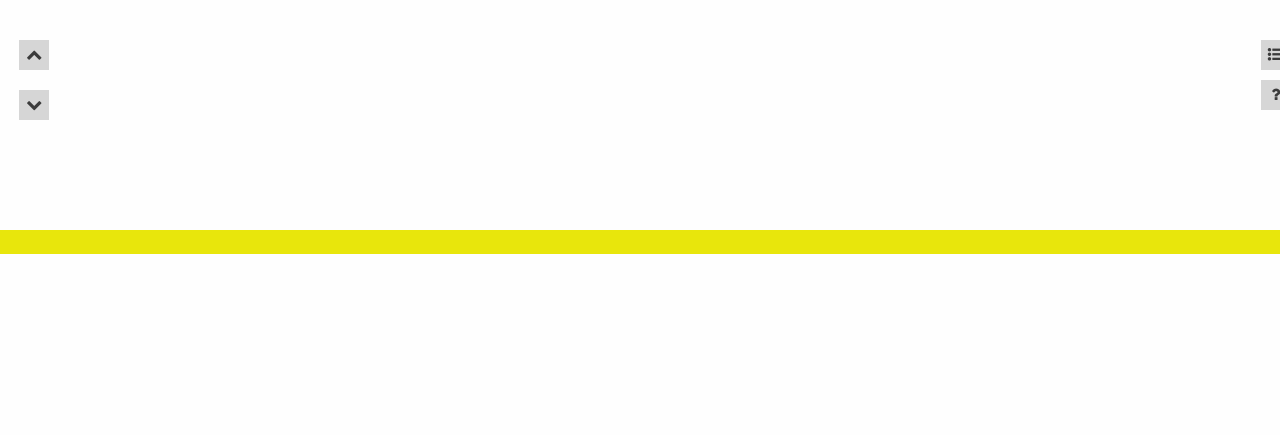
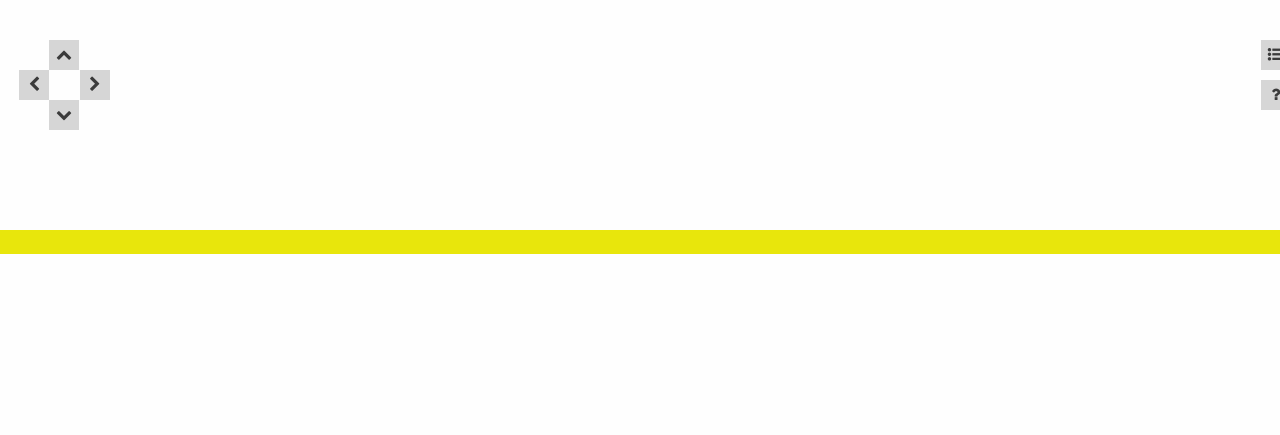
Before and after one commit to lifegems/bible-timeline, a plain HTML site: page index.html in a window 1280 px wide. Shown: the top 435 px of the page. Drawn offline with Linux system fonts and the light colour scheme; animation ran at ten frames a second.

Commit message:
Add left/right d-pad buttons

```diff
--- a/index.html
+++ b/index.html
@@ -16,6 +16,9 @@
          <div id="nav">
             <div id="navUp"><span class="fa fa-chevron-up"></span></div>
             <div id="navDn"><span class="fa fa-chevron-down"></span></div>
+
+            <div id="navRt"><span class="fa fa-chevron-right"></span></div>
+            <div id="navLf"><span class="fa fa-chevron-left"></span></div>
          </div>
          <div id="settings">
             <div id="settings-btn">
--- a/js/index.js
+++ b/js/index.js
@@ -108,7 +108,14 @@ $('#navDn').on('click', function(e) {
 $('#navUp').on('click', function(e) {
    TweenMax.to(".info", 0.2, {y: "+=25px", ease: Linear.easeNone});
 });
-
+$('#navRt').on('click', function(e) {
+   TweenMax.to(".info", 0.6, {x: "-=500px", ease: Linear.easeNone});
+   TweenMax.to([".dateline-sm",".dateline-md"], 0.6, {x: "-=500px", ease: Linear.easeNone});
+});
+$('#navLf').on('click', function(e) {
+   TweenMax.to(".info", 0.6, {x: "+=500px", ease: Linear.easeNone});
+   TweenMax.to([".dateline-sm",".dateline-md"], 0.6, {x: "+=500px", ease: Linear.easeNone});
+});
 // menu toggles
 TweenMax.to("#key", 0, {alpha: 0});
 var blLegendExpanded = false;
--- a/scss/style.scss
+++ b/scss/style.scss
@@ -125,19 +125,18 @@ timeline {
          }
       }
       #navUp {
-         //left: 49px;
+         left: 49px;
       }
       #navDn {
-         //left: 49px;
-         //padding-top: 50px;
-         top: 90px;//80px;
+         left: 49px;
+         top: 100px;
       }
       #navRt {
-         top: 48px;
+         top: 70px;
          left: 80px;
       }
       #navLf {
-         top: 48px;
+         top: 70px;
       }
    }
    #legend {
```
Also changed, not shown: css/style.css.
